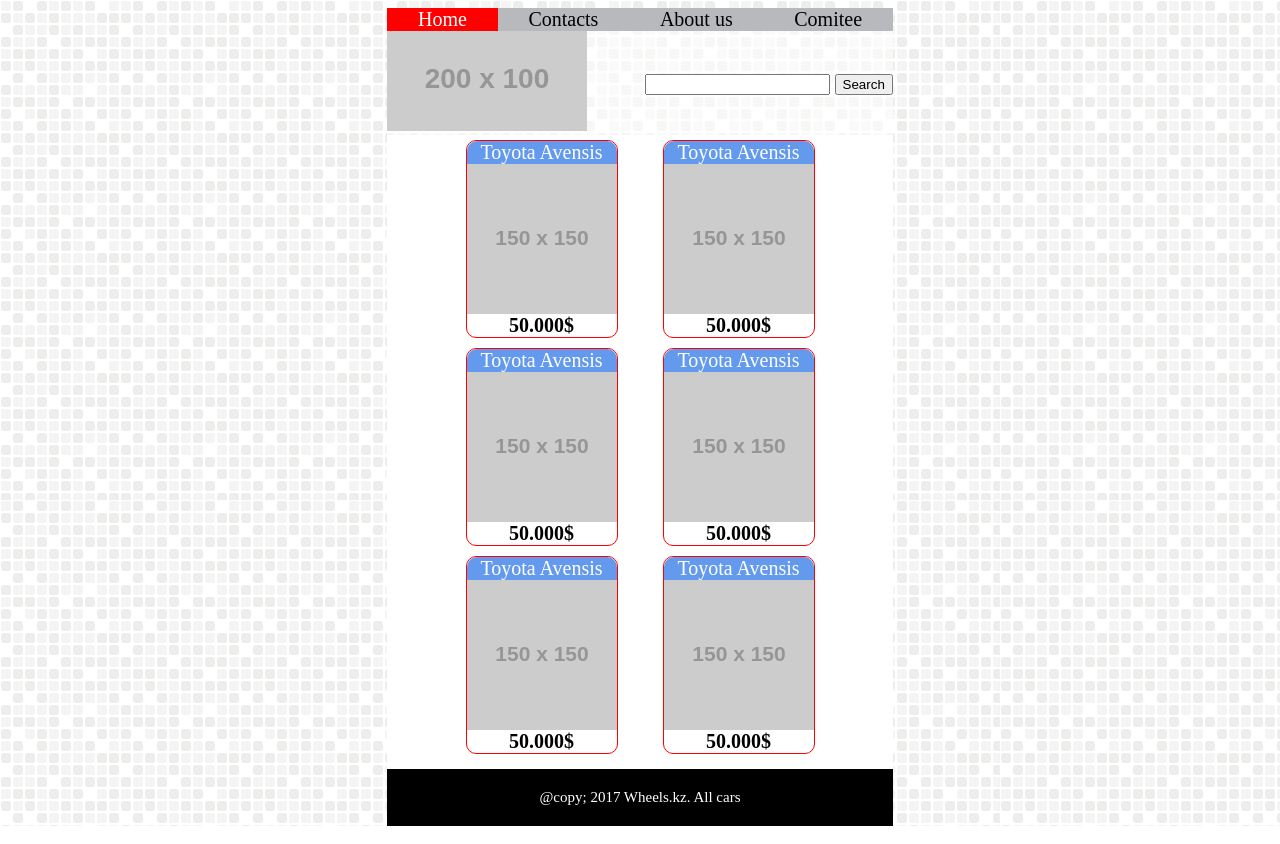
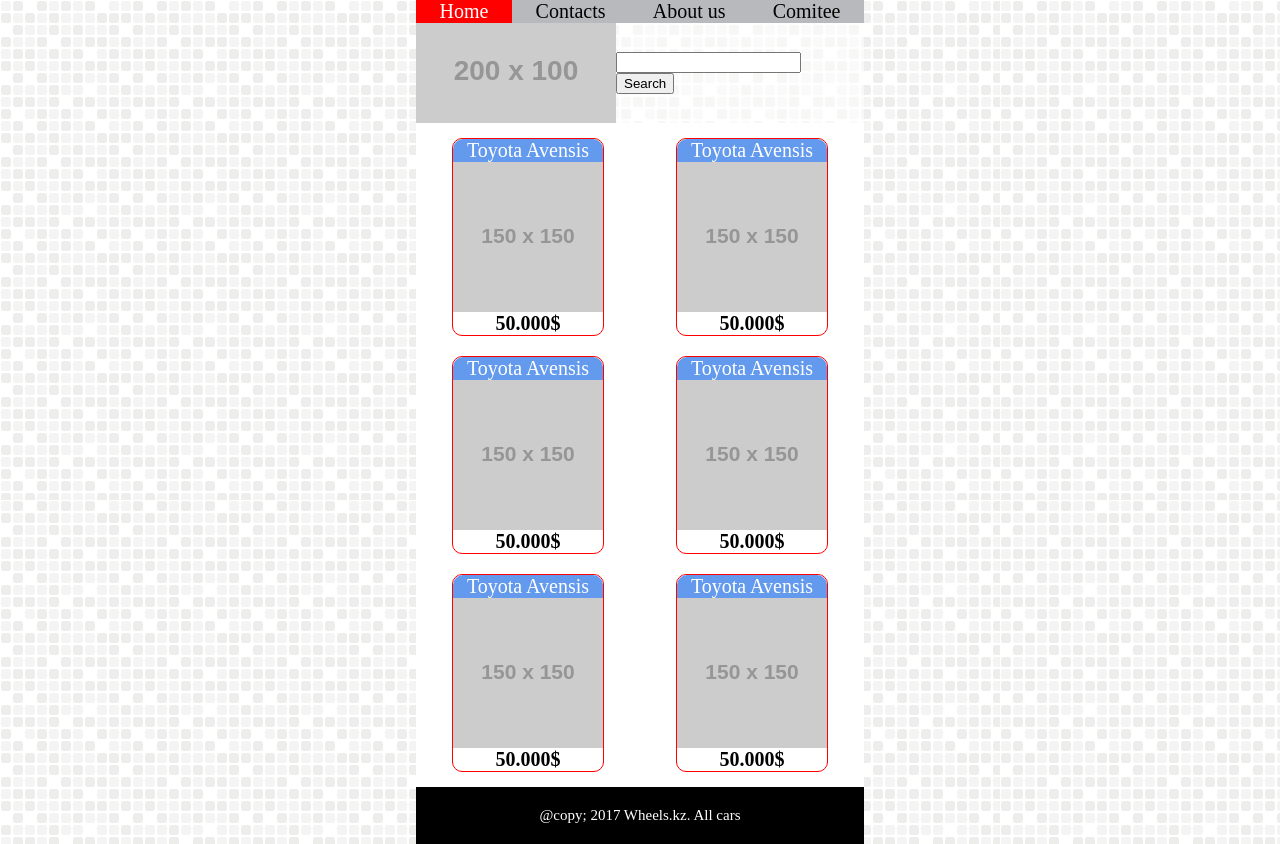
Before and after one commit to foodsnow/webtasks, a plain HTML site: page week3/Task3.html in a window 1280 px wide. Drawn offline with Linux system fonts and the light colour scheme; placeholder pictures from the web are drawn by us.

Commit message:
week4 krg dain

```diff
--- a/week3/Task3.html
+++ b/week3/Task3.html
@@ -4,10 +4,11 @@
     /* Write your code here */
     body{
       background-image: url("background.png");
+      margin: 0;
     }
     .container{
       height: 100%;
-      width: 40%;
+      width: 35%;
       display: flex;
       flex-direction: column;
       font-size: 20px;
@@ -35,10 +36,12 @@
     }
     .container header .logo_part{
       background-color: rgba(255,255,255,0.1);
+      display: flex;
+      align-items: center;
     }
     .container header .logo_part .search{
-      float: right;
-      padding: 40px 0;
+		margin-right: auto;
+		margin-left: auto;
     }
     .container .main_section{
       flex-grow: 1;
@@ -46,16 +49,16 @@
     .container .main_section .cards{
       background-color: white;
       padding: 5px 0;
-      text-align: center;
+      display: flex;
+      flex-wrap: wrap;
+      justify-content: space-around;
     }
     .container .main_section .cards .card{
-      display: inline-block;
       border: solid 1px red;
       border-radius: 10px;
       width: 150px;
       text-align: center;
-      margin: 0 20px;
-      margin-bottom: 10px;
+      margin: 10px 0;
     }
     .container .main_section .cards .card .title{
       display: block;
```
Also changed, not shown: week3/Task1.html (+1 -1 lines), week4/Task3.html (+14 -8 lines), week6/Task1.html (added, +21 -0 lines).
